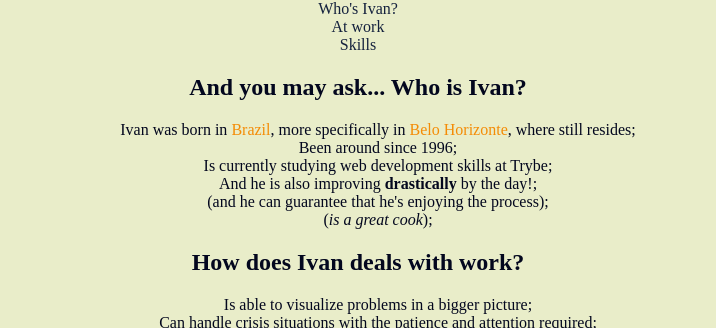
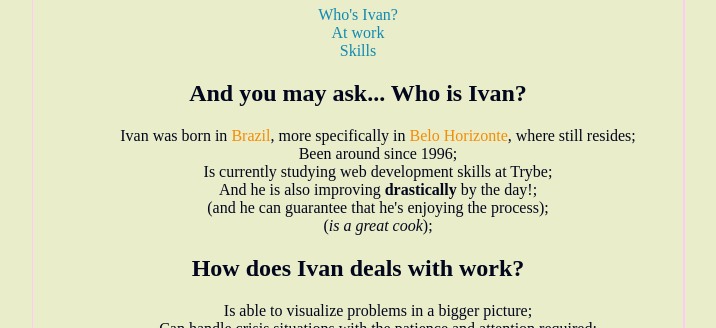
Before and after one commit to ivanzigoni/ivanzigoni.github.io, a plain HTML site: page index.html in a window 1280 px wide. Shown: the part 81-409 px from the top of the page, without its empty margins (282-998 px from the left). Drawn offline with Linux system fonts and the light colour scheme; grey boxes are pictures that could not be loaded.

Commit message:
Added border and shadow

```diff
--- a/index.html
+++ b/index.html
@@ -18,6 +18,11 @@ Um link interno para a sua foto;
         background-color: #e9edc9;
         color: #03071e;
         font-weight: 500;
+        width: 650px;
+        margin: 5px auto;
+        border: 1px solid #ffcbf2;
+        border-radius: 50px;
+        box-shadow: 1px 1px #ffcbf2;
 
       }
 
@@ -36,11 +41,11 @@ Um link interno para a sua foto;
 
       }
       a:link {
-        color: #14213d;
+        color: #118ab2;
         text-decoration: none;
       }
       a:visited {
-        color: #14213d;
+        color: #118ab2;
         text-decoration: none;
       }
       a:hover {
@@ -52,7 +57,7 @@ Um link interno para a sua foto;
         text-decoration: none;
       }
     </style>
-
+    <title>Ivan's Portfolio</title>
 
 
 </head>
```
